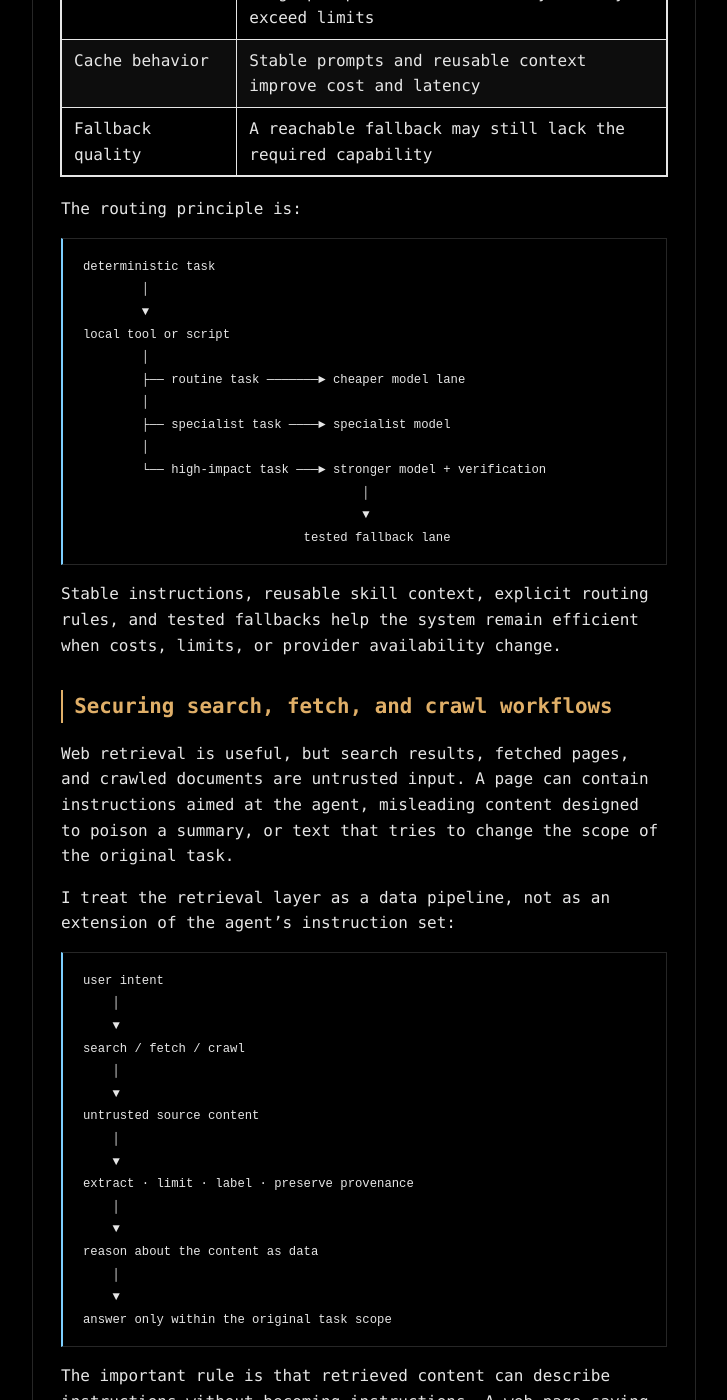
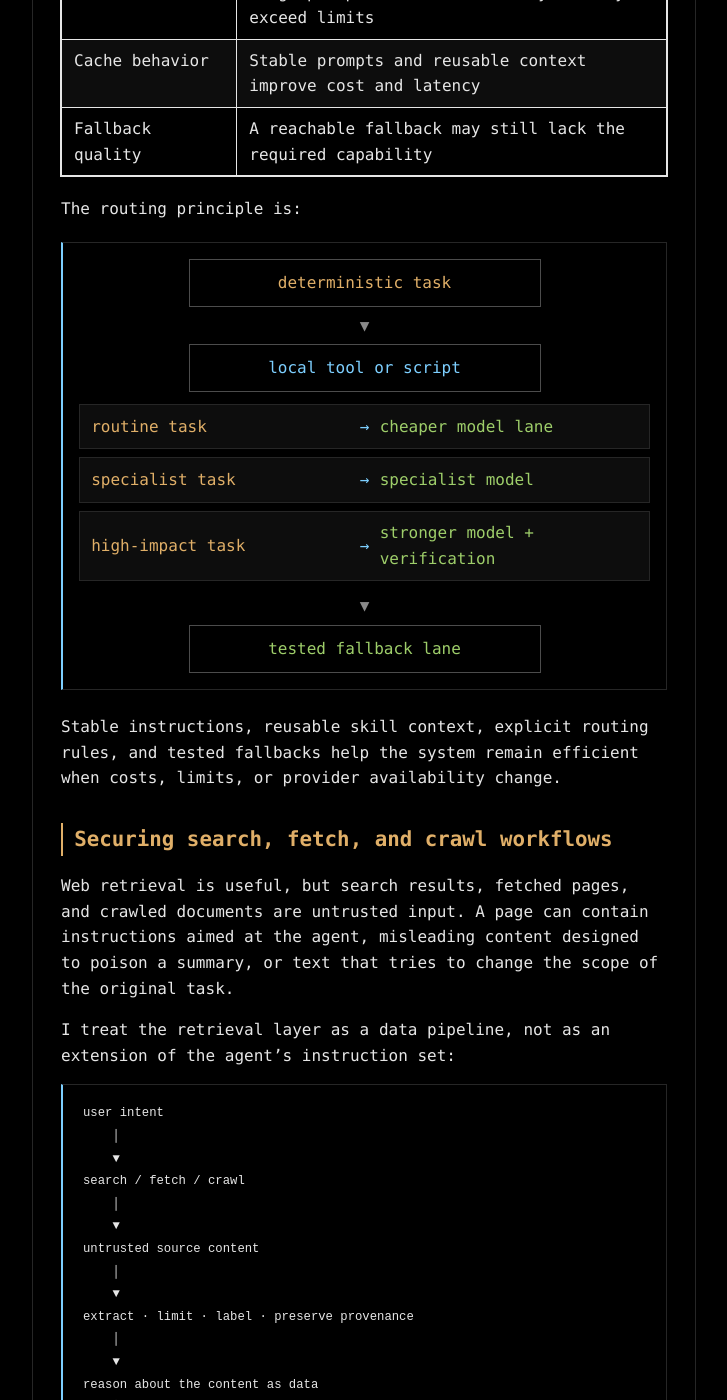
Before and after one commit to bhanuharya/bhanuharya.github.io, a Jekyll site: the page built from _posts/2026-08-19-building-a-small-self-hosted-agent-system-with-hermes.md, in a window 1280 px wide and 1400 px high, scrolled down 12298 px. Shown: the whole window, without its empty margins (276-1003 px from the left). Built offline with Jekyll 4.4.1, drawn with Linux system fonts in a browser that asks for light colours.

Commit message:
Replace fragile routing ASCII with responsive lane cards

````diff
--- a/_posts/2026-08-19-building-a-small-self-hosted-agent-system-with-hermes.md
+++ b/_posts/2026-08-19-building-a-small-self-hosted-agent-system-with-hermes.md
@@ -479,21 +479,30 @@ Model management is an engineering problem, not just a model-selection problem.
 
 The routing principle is:
 
-```text
-deterministic task
-        │
-        ▼
-local tool or script
-        │
-        ├── routine task ───────► cheaper model lane
-        │
-        ├── specialist task ────► specialist model
-        │
-        └── high-impact task ───► stronger model + verification
-                                      │
-                                      ▼
-                              tested fallback lane
-```
+<div class="model-routing" aria-label="Model routing principle">
+  <div class="routing-node routing-source">deterministic task</div>
+  <div class="routing-arrow" aria-hidden="true">▼</div>
+  <div class="routing-node routing-local">local tool or script</div>
+  <div class="routing-branches">
+    <div class="routing-branch">
+      <span class="routing-label">routine task</span>
+      <span class="routing-connector" aria-hidden="true">→</span>
+      <strong>cheaper model lane</strong>
+    </div>
+    <div class="routing-branch">
+      <span class="routing-label">specialist task</span>
+      <span class="routing-connector" aria-hidden="true">→</span>
+      <strong>specialist model</strong>
+    </div>
+    <div class="routing-branch">
+      <span class="routing-label">high-impact task</span>
+      <span class="routing-connector" aria-hidden="true">→</span>
+      <strong>stronger model + verification</strong>
+    </div>
+  </div>
+  <div class="routing-arrow" aria-hidden="true">▼</div>
+  <div class="routing-node routing-fallback">tested fallback lane</div>
+</div>
 
 Stable instructions, reusable skill context, explicit routing rules, and tested fallbacks help the system remain efficient when costs, limits, or provider availability change.
 
--- a/assets/css/style.css
+++ b/assets/css/style.css
@@ -507,6 +507,68 @@ main.wrap {
   padding: 0;
 }
 
+.model-routing {
+  margin: 1.25rem 0 1.5rem;
+  padding: 1rem;
+  border: 1px solid var(--border);
+  border-left: 2px solid var(--cli-cyan);
+  background: var(--bg);
+  color: var(--text);
+}
+
+.routing-node {
+  width: min(100%, 22rem);
+  margin: 0 auto;
+  padding: 0.65rem 0.8rem;
+  border: 1px solid var(--border-bright);
+  text-align: center;
+  color: var(--cli-amber);
+}
+
+.routing-local {
+  color: var(--cli-cyan);
+}
+
+.routing-fallback {
+  color: var(--cli-green);
+}
+
+.routing-arrow {
+  margin: 0.35rem 0;
+  color: var(--muted);
+  text-align: center;
+}
+
+.routing-branches {
+  display: grid;
+  gap: 0.5rem;
+  margin: 0.75rem 0;
+}
+
+.routing-branch {
+  display: grid;
+  grid-template-columns: minmax(8rem, 1fr) auto minmax(10rem, 1fr);
+  align-items: center;
+  gap: 0.65rem;
+  padding: 0.55rem 0.7rem;
+  border: 1px solid var(--border);
+  background: var(--panel);
+}
+
+.routing-label {
+  color: var(--cli-amber);
+}
+
+.routing-connector {
+  color: var(--cli-cyan);
+  text-align: center;
+}
+
+.routing-branch strong {
+  color: var(--cli-green);
+  font-weight: 400;
+}
+
 .post-content blockquote {
   margin: 1.25rem 0;
   padding-left: 1rem;
@@ -617,6 +679,21 @@ main.wrap {
     min-width: 0;
   }
 
+  .routing-branch {
+    grid-template-columns: 1fr;
+    gap: 0.2rem;
+    text-align: center;
+  }
+
+  .routing-connector {
+    line-height: 1;
+    transform: rotate(90deg);
+  }
+
+  .routing-branch strong {
+    overflow-wrap: anywhere;
+  }
+
   .post-content pre,
   .post-content code,
   .page-content pre,
````
